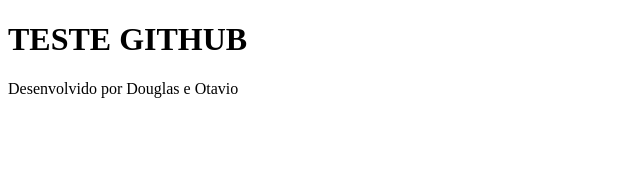
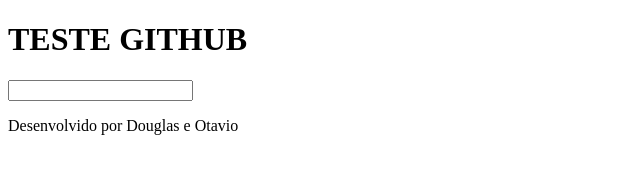
Before and after one commit to douglas-ssouza/pair-programming, a plain HTML site: page index.html in a window 1280 px wide. Shown: the whole page, without its empty margins (0-640 px from the left). Drawn offline with Linux system fonts and the light colour scheme.

Commit message:
Adiciona formulario com campo de nome

```diff
--- a/index.html
+++ b/index.html
@@ -14,6 +14,10 @@
     </h1>
   </header>
 
+  <form>
+    <input type="text" id="name">
+  </form>
+
   <footer>
     <p>Desenvolvido por Douglas e Otavio</p>
   </footer>
```
